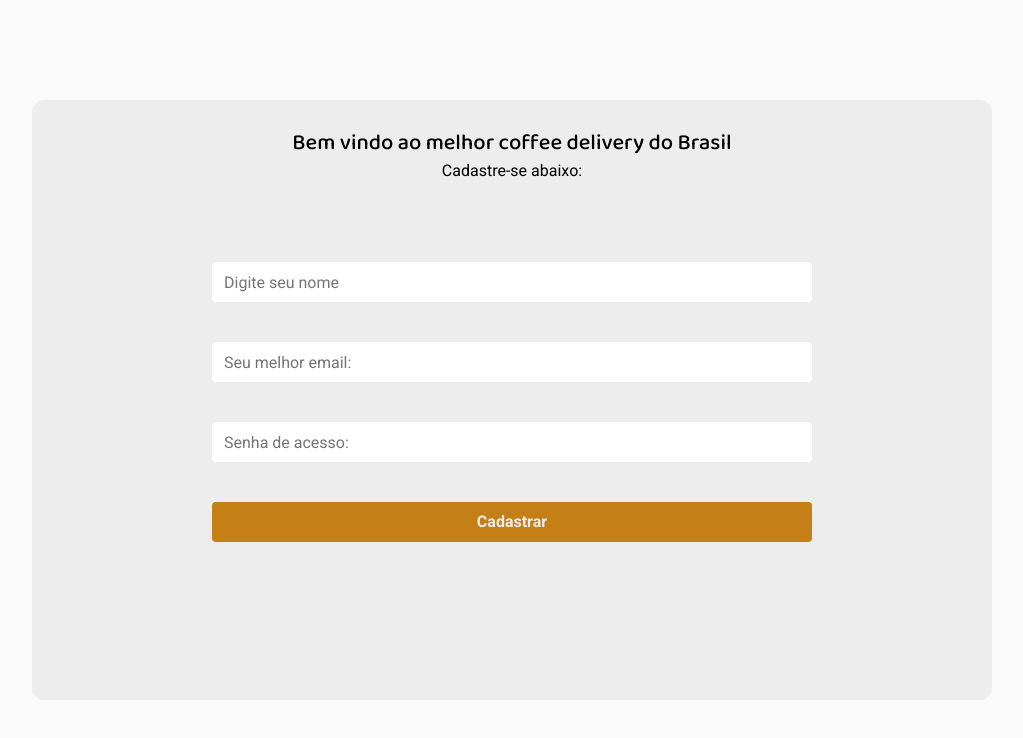
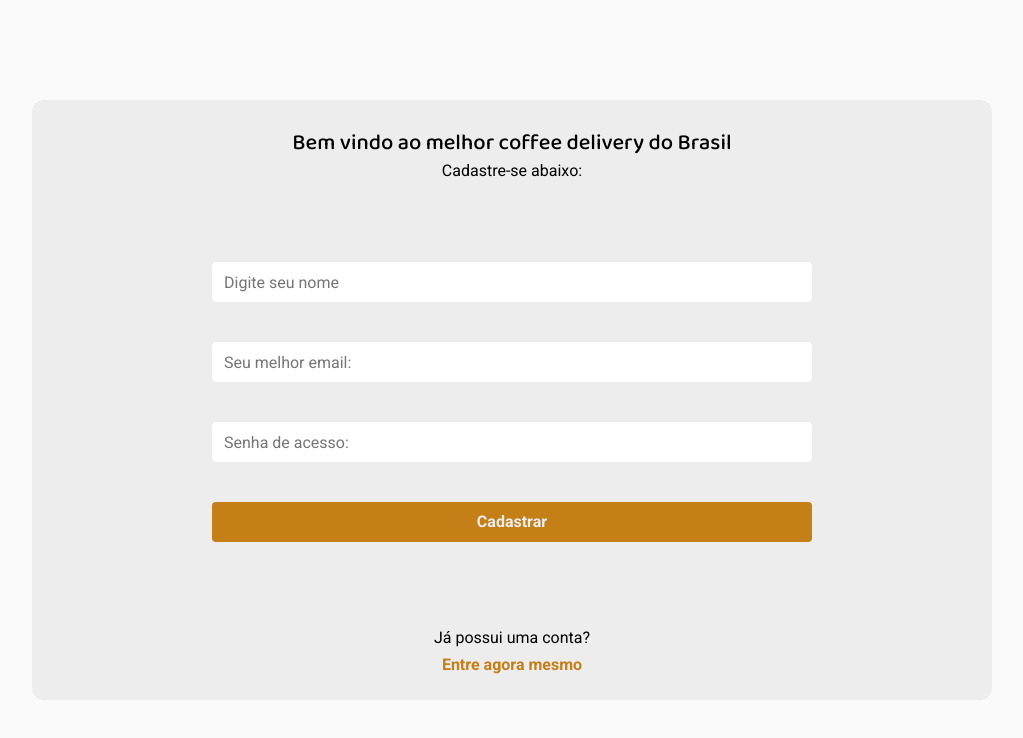
Before and after one commit to vtrajanodev/coffee-delivery, a React (Vite) app: page /signup in a window 1280 px wide. Shown: the top 738 px of the page, without its empty margins (128-1151 px from the left). Built offline with nearby package versions, Linux system fonts and the light colour scheme; data requests are answered from the project's data file.

Commit message:
feat: signup page finished

```diff
--- a/src/pages/SignUp/index.tsx
+++ b/src/pages/SignUp/index.tsx
@@ -1,6 +1,7 @@
 import { Field, Form, Formik } from "formik"
+import { Link } from "react-router-dom"
 import * as Yup from 'yup'
-import { FormContainer, SignUpContainer } from "./styles"
+import { FooterContainer, FormContainer, SignUpContainer } from "./styles"
 
 const SIGN_UP_FORM_INITIAL_VALUES = {
   name: '',
@@ -54,11 +55,13 @@ export const SignUp = () => {
             <button type="submit">Cadastrar</button>
           </Form>
         )}
+        </Formik>
 
+        <FooterContainer>
+          <span>Já possui uma conta? </span>
+         <Link to="/login">Entre agora mesmo</Link>
+        </FooterContainer>
 
-
-
-        </Formik>
       </FormContainer>
     </SignUpContainer>
   )
--- a/src/pages/SignUp/styles.ts
+++ b/src/pages/SignUp/styles.ts
@@ -80,3 +80,24 @@ export const FormContainer = styled.div`
     }
   }
 `
+
+export const FooterContainer = styled.footer`
+  display: flex;
+  flex-direction: column;
+  align-items: center;
+  justify-content: flex-end;
+  gap: 8px;
+
+  margin-top: 32px;
+  height: 100px;
+
+  a {
+      text-decoration: none;
+      color: ${props => props.theme["yellow-dark"]};
+      font-weight: bold;
+
+      &:hover {
+        opacity: 0.8;
+      }
+    }
+`
```
